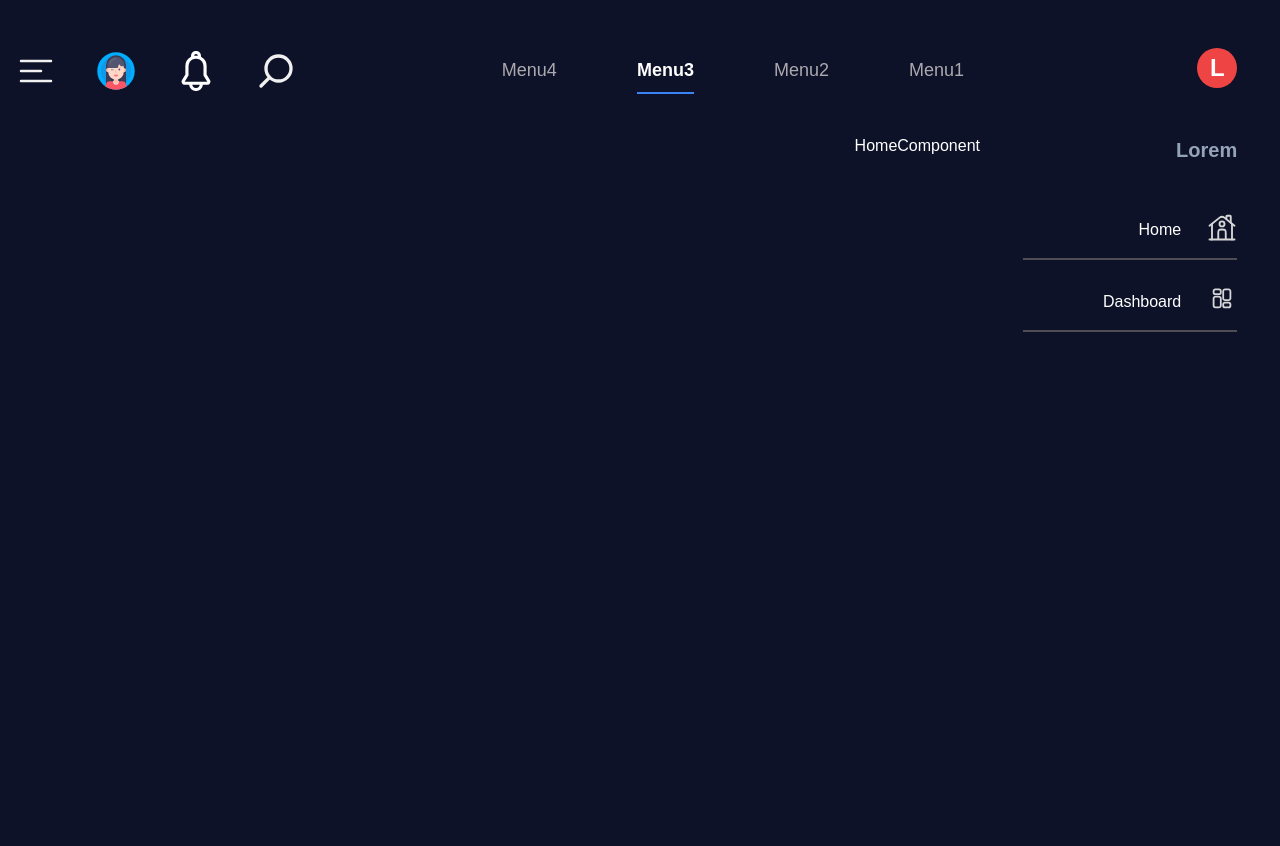
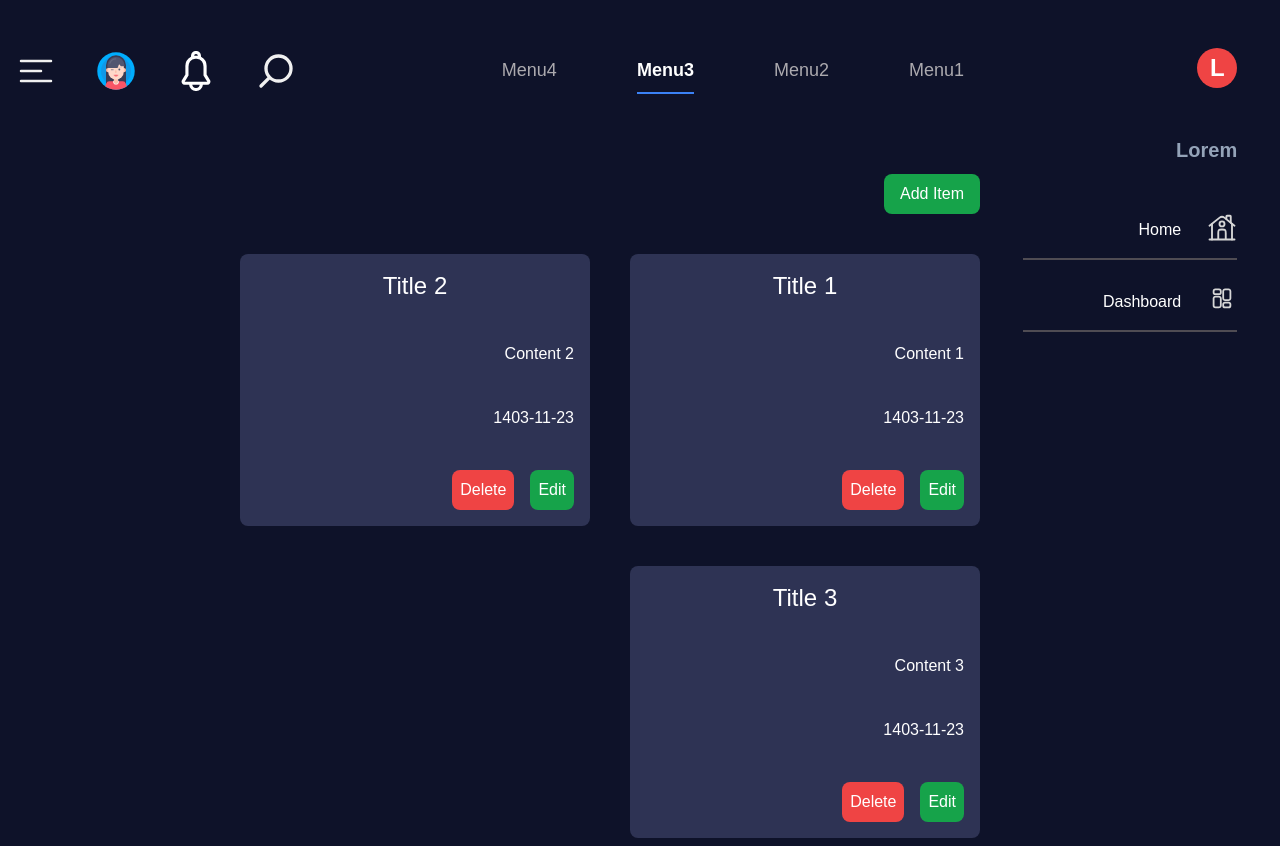
Before and after one commit to jafarmh/artanSample, a Next.js app: page / in a window 1280 px wide. Before the commit the page ends 816 px from the top, so only its background shows below. Built offline with nearby package versions, Linux system fonts and the light colour scheme.

Commit message:
add modal

```diff
--- a/app/globals.css
+++ b/app/globals.css
@@ -4,6 +4,7 @@
 
 :root {
   --bgColor: #0e1229;
+  --bgColorCard: #2e3354;
   --borderSideBarMenu: #686363bb;
   --foreground: #fff;
   --deActiveTxt: #d4d1d1cb;
@@ -12,6 +13,7 @@
 @media (prefers-color-scheme: dark) {
   :root {
     --bgColor: #0e1229;
+    --bgColorCard: #2e3354;
     --borderSideBarMenu: #686363bb;
     --foreground: #fff;
     --deActiveTxt: #d4d1d1cb;
--- /dev/null
+++ b/components/home/action/add/AddModal.tsx
@@ -0,0 +1,74 @@
+'use client'
+import ModalComponent from '@/components/modal/Modal'
+import React, { useEffect } from 'react'
+import { SubmitHandler, useForm } from 'react-hook-form';
+import * as Yup from "yup"
+import { yupResolver } from '@hookform/resolvers/yup';
+import { ContentAddPropsApi } from '@/types/interfaces/ContentInterface';
+import { useContentAddMutation } from '@/data/services/Content';
+import FormItem from '../form';
+
+export default function AddModal({ openModal, ChangeOpen }: { openModal: boolean, ChangeOpen: (value: boolean) => void }) {
+    const [Add, results] = useContentAddMutation()
+
+    const [open, setOpen] = React.useState(false)
+
+    const CloseModal = () => {
+        debugger
+        setOpen(false);
+        ChangeOpen(false);
+    }
+
+
+    const Schema = Yup.object().shape({
+        title: Yup.string().required(("Validation.require")),
+    });
+
+    const { handleSubmit, control, formState: { errors }, getValues, setValue, reset } = useForm<any>({
+        resolver: yupResolver(Schema)
+    });
+    const OnFinish: SubmitHandler<ContentAddPropsApi> = (data) => {
+        if (data?.title !== undefined) {
+            Add(data);
+        }
+    }
+
+    useEffect(() => {
+        setOpen(openModal)
+        reset();
+    }, [openModal])
+
+    useEffect(() => {
+        if (results.isSuccess) {
+
+            CloseModal()
+        }
+
+        if (results.isError) {
+            console.log((results.error as any).message)
+        }
+    }, [results])
+
+    return (
+        <>
+            <ModalComponent showClose={false} ChangeOpen={() => { }} Open={open} title='Add Item'>
+                <form className="flex flex-col   justify-center mt-10 p-10" onSubmit={handleSubmit((values: any) => OnFinish(values))}    >
+                    <FormItem control={control} errors={errors} getValues={getValues} setValue={setValue} />
+
+                    <div className='w-full '>
+                        <div className="w-full  r flex flex-row gap-6 justify-center">
+                            <button className='p-4 bg-green-600 rounded' type='submit' disabled={results.isLoading} key={"buttonForm"} onClick={() => OnFinish} >
+                                <b>Save</b>
+                            </button>
+                            <button className='p-4 bg-red-300 rounded' type='submit' disabled={results.isLoading} key={"buttonForm2"} onClick={() => {
+                                CloseModal()
+                            }} >
+                                <b>Cancel</b>
+                            </button>
+                        </div>
+                    </div>
+                </form>
+            </ModalComponent>
+        </>
+    )
+}
--- /dev/null
+++ b/components/home/action/form/index.tsx
@@ -0,0 +1,54 @@
+'use client'
+import { FormComponentProps } from '@/types/Html'
+import React from 'react'
+import { Controller } from 'react-hook-form'
+
+function FormItem({ control, getValues, setValue, errors }: FormComponentProps) {
+    return (
+        <div className='flex flex-col gap-4'>
+
+            <Controller
+                control={control}
+                render={({ field: { onChange, onBlur, value } }) => (
+                    <div className={`w-full flex flex-col gap-2`}>
+                        <label htmlFor="" >title</label>
+                        <input
+                            type="text"
+                            value={value}
+
+                            autoComplete='off'
+                            onChange={onChange}
+                            className="p-4 rounded  text-blue-600" placeholder={'title'} />
+
+                    </div>
+                )}
+
+                name='title' />
+            <div>
+                <p className='text-red-400 font-bold text-sm m-2'>{errors['title']?.message}</p>
+            </div>
+            <Controller
+                control={control}
+                render={({ field: { onChange, onBlur, value } }) => (
+                    <div className={`w-full flex flex-col gap-2`}>
+                        <label htmlFor="" >content</label>
+                        <textarea
+
+                            value={value}
+
+                            autoComplete='off'
+                            onChange={onChange}
+                            className="p-4 rounded text-blue-600" placeholder={'content'} />
+
+                    </div>
+                )}
+
+                name='content' />
+            <div>
+                <p className='text-red-400 font-bold text-sm m-2'>{errors['content']?.message}</p>
+            </div>
+        </div>
+    )
+}
+
+export default FormItem
--- /dev/null
+++ b/components/home/card/index.tsx
@@ -0,0 +1,18 @@
+import { ContentData } from '@/types/ContentData'
+import React from 'react'
+
+export default function Card(data:ContentData) {
+  return (
+    <div className='w-[80%] md:w-[350px] bg-[--bgColorCard] p-4 rounded-lg flex flex-col gap-10' key={data.id}>
+        <h1 className='text-[--textColorCardTitle] text-2xl text-center'>{data.title}</h1>
+        <p className='text-[--foreground]'>{data.content}</p>
+        <p className='text-[--foreground]'>{data.date}</p>
+        <div className='flex flex-row gap-4'>
+            <button className='bg-green-600 text-[--foreground] rounded-lg p-2'>Edit</button>
+            <button className='bg-red-500 text-[--foreground] rounded-lg p-2'>Delete</button>
+
+        </div>
+
+    </div>
+  )
+}
--- a/components/home/index.tsx
+++ b/components/home/index.tsx
@@ -1,12 +1,25 @@
 'use client'
 import { useContentQuery } from '@/data/services/Content'
 import React from 'react'
+import Card from './card';
+import AddModal from './action/add/AddModal';
 
 function HomeComponent() {
-    const {data}=useContentQuery();
-    console.log(data,'================')
+  const { data } = useContentQuery();
+  const [openModal, setOpenModal] = React.useState(false)
+
   return (
-    <div>HomeComponent</div>
+    <>
+      <div className='flex flex-col gap-y-10'>
+        <div>
+          <button className='bg-green-600 text-[--foreground] rounded-lg px-4 py-2' onClick={()=>setOpenModal(true)}>Add Item</button>
+        </div>
+        <div className='flex flex-row flex-wrap gap-10'>
+          {data?.map((item) => <Card {...item} />)}
+        </div>
+      </div>
+      <AddModal openModal={openModal} ChangeOpen={setOpenModal}/>
+    </>
   )
 }
 
--- /dev/null
+++ b/components/modal/Modal.tsx
@@ -0,0 +1,31 @@
+import * as React from 'react';
+
+import Modal from '@mui/material/Modal';
+import { ModalProps } from '@/types/Html';
+
+export default function ModalComponent({ Open, children, ChangeOpen, showClose = true,title }: ModalProps) {
+
+  return (
+    <>
+
+      <Modal
+        open={Open}
+        onClose={() => ChangeOpen()}
+        aria-labelledby="modal-modal-title"
+        aria-describedby="modal-modal-description"
+
+      >
+        <>
+          <div dir={"rtl"} className='w-[70%] md:w-[50%] m-auto h-[80%] p-2 bg-[--bgColorCard] rounded mt-20 ' onClick={() => ChangeOpen()}>
+             <div className='flex flex-row gap-x-1 mb-4'>
+               {showClose&&<p>close</p>}
+               <b>{title}</b>
+               </div>
+
+            {children}
+          </div>
+        </>
+      </Modal>
+    </>
+  );
+}
--- a/layout/index.tsx
+++ b/layout/index.tsx
@@ -8,7 +8,7 @@ export default function Layout({children}:{children:React.ReactNode}) {
     <>
     <div className='flex flex-row min-h-screen py-2'>
         <Sidebar/>
-        <div className='flex flex-col w-full'>
+        <div className='flex flex-col w-full gap-y-10'>
             <Header/>
             {children}
 
--- a/package.json
+++ b/package.json
@@ -9,7 +9,10 @@
     "lint": "next lint"
   },
   "dependencies": {
+    "@emotion/react": "^11.14.0",
+    "@emotion/styled": "^11.14.0",
     "@hookform/resolvers": "^4.0.0",
+    "@mui/material": "^6.4.4",
     "@reduxjs/toolkit": "^2.5.1",
     "next": "15.1.7",
     "react": "^19.0.0",
```
Also changed, not shown: types/Html.ts (+19 -0 lines), 1 other file (tests, documents, lock files or other folders).
